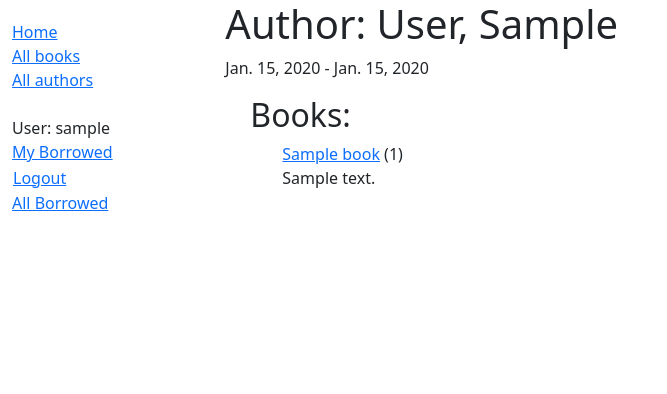
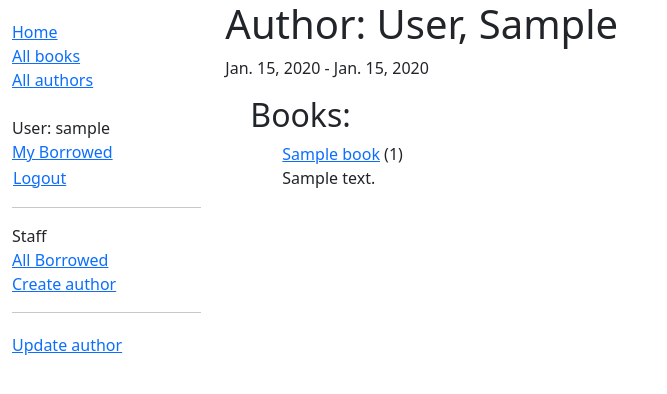
Before and after one commit to cameronRomo/django_local_library, a Django app: page /catalog/author/1 in a window 1280 px wide. Shown: the top 394 px of the page, without its empty margins (0-667 px from the left). Run offline with Django 5.2, Linux system fonts and the light colour scheme; a user stored in the database is signed in; tables that the repository leaves empty hold one stand-in row (values such as "Sample post").

Commit message:
Add create, update, and delete forms for staff members

```diff
--- a/locallibrary/catalog/static/css/styles.css
+++ b/locallibrary/catalog/static/css/styles.css
@@ -2,6 +2,11 @@
   margin-top: 20px;
   padding: 0;
   list-style: none;
+}
+
+.staff-nav>ul {
+  display: contents;
+  list-style-type: none;
 }
 
 #logout-form {
--- a/locallibrary/catalog/templates/base_generic.html
+++ b/locallibrary/catalog/templates/base_generic.html
@@ -35,9 +35,21 @@
               {% else %}
                 <li><a href="{% url 'login' %}?next={{ request.path }}">Login</a></li>
               {% endif %}
-              {% if perms.catalog.can_mark_returned %}
-                <li><a href="{% url 'all-borrowed' %}">All Borrowed</a></li>
-              {% endif %}
+
+              {% if user.is_staff %}
+              <div class="staff-nav">
+                <hr>
+                <ul>
+                <li>Staff</li>
+                {% if perms.catalog.can_mark_returned %}
+                  <li><a href="{% url 'all-borrowed' %}">All Borrowed</a></li>
+                {% endif %}
+                {% if perms.catalog.add_author %}
+                  <li><a href="{% url 'author-create' %}">Create author</a></li>
+                {% endif %}
+                </ul>
+                {% endif %}
+              </div>
             </ul>
           {% endblock %}
         </div>
--- a/locallibrary/catalog/templates/catalog/author_detail.html
+++ b/locallibrary/catalog/templates/catalog/author_detail.html
@@ -5,6 +5,9 @@
   <p>{{ author.date_of_birth }} - {% if author.date_of_death %}{{ author.date_of_death }}{% endif %}</p>
   <div style="margin-left:25px">
     <h2>Books:</h2>
+    {% if not author.book_set.count %}
+      <p>This author has no books.</p>
+    {% endif %}
     {% for book in author.book_set.all %}
       <ul>
         <a href="{{ book.get_absolute_url }}">{{ book.title }}</a> ({{ book.bookinstance_set.count }})
@@ -13,3 +16,19 @@
     {% endfor %}
   </div>
 {% endblock %}
+{% block sidebar %}
+  {{ block.super }}
+
+  {% if perms.catalog.change_author or perms.catalog.delete_author %}
+  <hr>
+  <ul class="sidebar-nav">
+    {% if perms.catalog.change_author %}
+      <li><a href="{% url 'author-update' author.id %}">Update author</a></li>
+    {% endif %}
+    {% if not author.book_set.all and perms.catalog.delete_author %}
+      <li><a href="{% url 'author-delete' author.id %}">Delete author</a></li>
+    {% endif %}
+    </ul>
+  {% endif %}
+
+{% endblock %}
--- a/locallibrary/catalog/urls.py
+++ b/locallibrary/catalog/urls.py
@@ -10,4 +10,7 @@ urlpatterns = [
     path('mybooks/', views.LoanedBooksByUserListView.as_view(), name='my-borrowed'),
     path('borrowed/', views.BooksOnLoanToUsersListView.as_view(), name='all-borrowed'),
     path('book/<uuid:pk>/renew/', views.renew_book_librarian, name='renew-book-librarian'),
+    path('author/create', views.AuthorCreate.as_view(), name='author-create'),
+    path('author/<int:pk>/update/', views.AuthorUpdate.as_view(), name='author-update'),
+    path('author/<int:pk>/delete', views.AuthorDelete.as_view(), name='author-delete'),
 ]
--- a/locallibrary/catalog/views.py
+++ b/locallibrary/catalog/views.py
@@ -1,11 +1,12 @@
 from django.contrib.auth.decorators import login_required, permission_required
 from django.contrib.auth.mixins import LoginRequiredMixin, PermissionRequiredMixin
 from django.views import generic
+from django.views.generic import CreateView, UpdateView, DeleteView
 from django.shortcuts import render, get_object_or_404
 from .models import Book, Author, BookInstance, Genre
 import datetime
 from django.http import HttpResponseRedirect
-from django.urls import reverse
+from django.urls import reverse, reverse_lazy
 from catalog.forms import RenewBookForm
 
 def index(request):
@@ -124,3 +125,29 @@ def renew_book_librarian(request, pk):
     }
 
     return render(request, 'catalog/book_renew_librarian.html', context)
+
+class AuthorCreate(PermissionRequiredMixin, CreateView):
+    model = Author
+    fields = ['first_name', 'last_name', 'date_of_birth', 'date_of_death']
+    initial = {'date_of_death': '11/11/2023'}
+    permission_required = 'catalog.add_author'
+
+class AuthorUpdate(PermissionRequiredMixin, UpdateView):
+    model = Author
+    #Not recommended (potential security issue if more fields added)
+    fields = '__all__'
+    permission_required = 'catalog.change_author'
+
+class AuthorDelete(PermissionRequiredMixin, DeleteView):
+    model = Author
+    success_url = reverse_lazy('authors')
+    permission_required = 'catalog.delete_author'
+
+    def form_valid(self, form):
+        try:
+            self.object.delete()
+            return HttpResponseRedirect(self.success_url)
+        except Exception as e:
+            return HttpResponseRedirect(
+                reverse("author-delete", kwargs={"pk": self.object.pk})
+            )
```
Also changed, not shown: locallibrary/catalog/templates/catalog/author_confirm_delete.html (added, +24 -0 lines), locallibrary/catalog/templates/catalog/author_form.html (added, +11 -0 lines).
